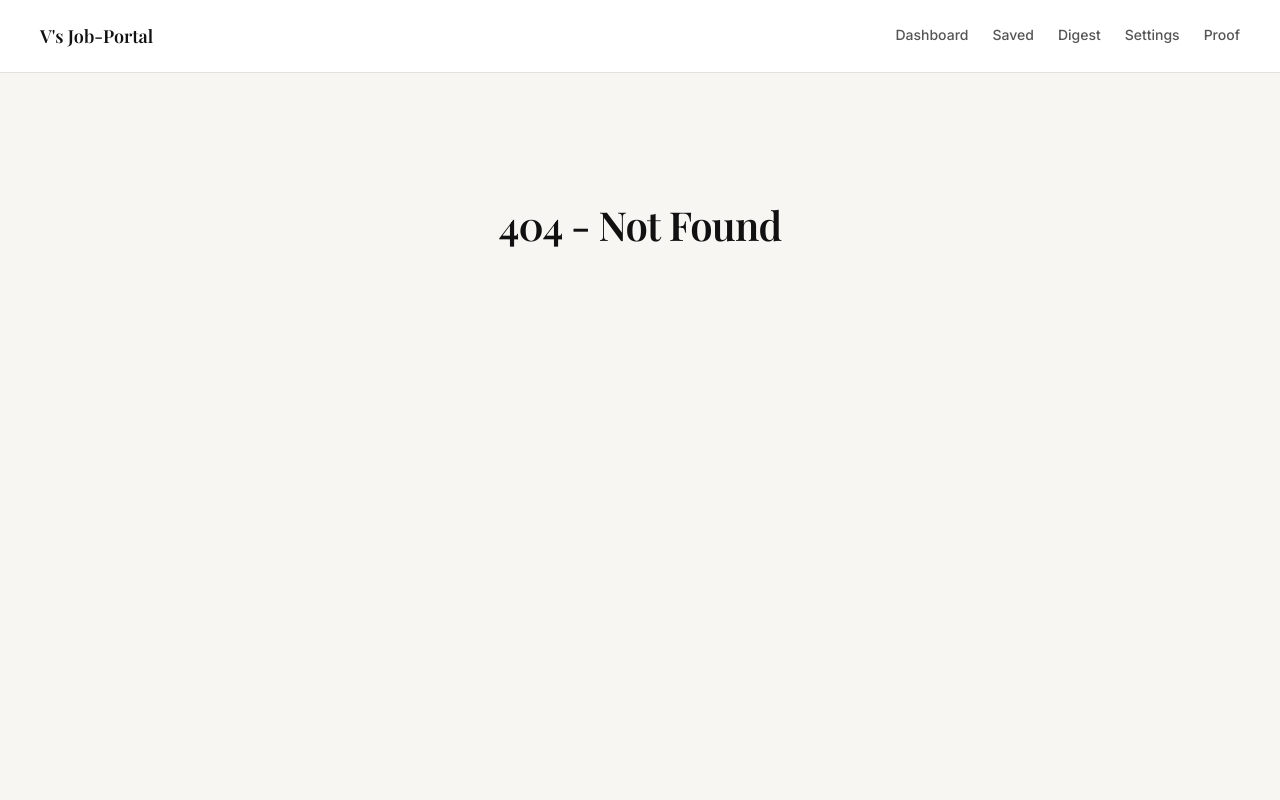
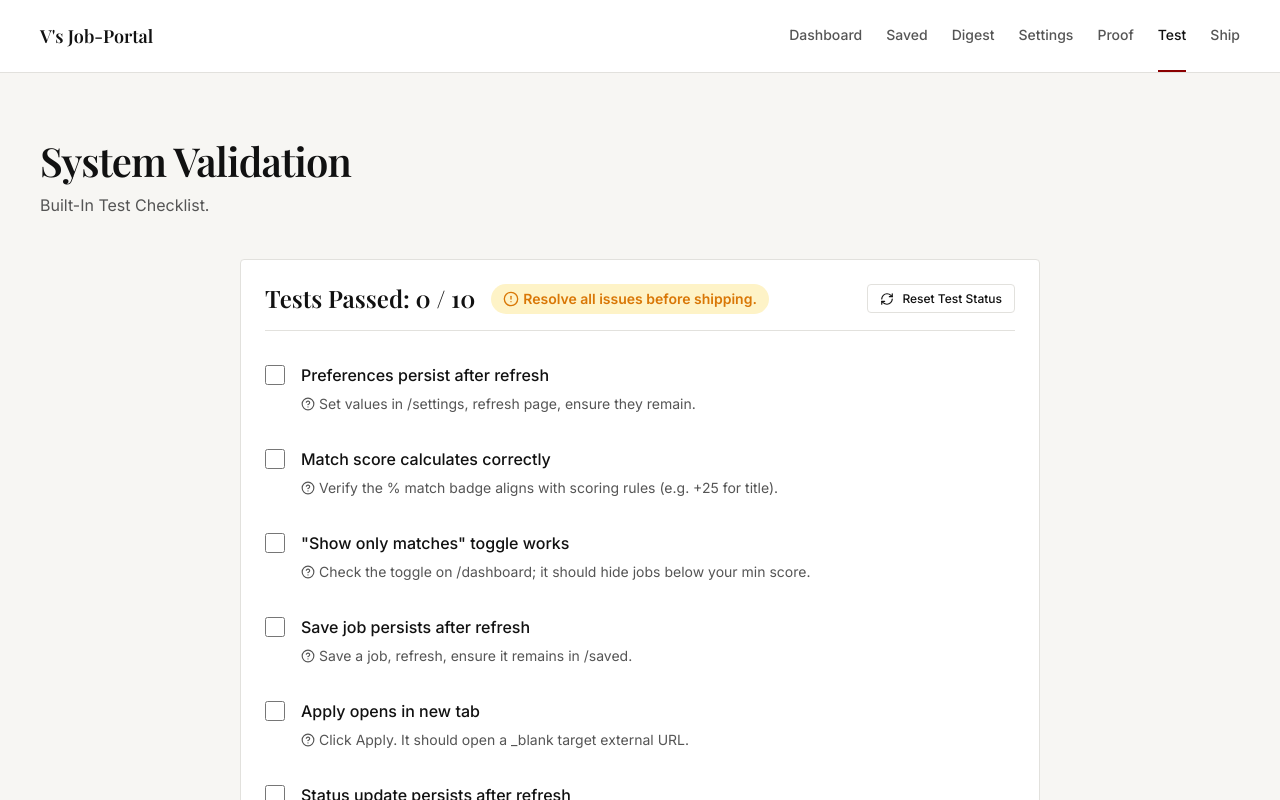
Before and after one commit to VISHALL089/V-s-Job-Portal, a React (Vite) app: page /jt/07-test in a window 1280 px wide. Before the commit this address had no page. Shown: the top 800 px of the page. Built offline with nearby package versions, Linux system fonts and the light colour scheme.

Commit message:
feat: Add Built-In Test Checklist and Ship Lock system

```diff
--- a/src/App.tsx
+++ b/src/App.tsx
@@ -9,6 +9,8 @@ import Settings from './pages/Settings'
 import Saved from './pages/Saved'
 import Digest from './pages/Digest'
 import Proof from './pages/Proof'
+import TestChecklist from './pages/TestChecklist'
+import Ship from './pages/Ship'
 
 // Layout Component holding Top Nav
 const BaseLayout = () => {
@@ -22,12 +24,15 @@ const BaseLayout = () => {
         setIsMobileMenuOpen(false)
     }
 
+    // Determine NavLinks
     const navLinks = [
         { name: 'Dashboard', path: '/dashboard' },
         { name: 'Saved', path: '/saved' },
         { name: 'Digest', path: '/digest' },
         { name: 'Settings', path: '/settings' },
         { name: 'Proof', path: '/proof' },
+        { name: 'Test', path: '/jt/07-test' },
+        { name: 'Ship', path: '/jt/08-ship' },
     ]
 
     return (
@@ -93,6 +98,8 @@ function App() {
                     <Route path="digest" element={<Digest />} />
                     <Route path="settings" element={<Settings />} />
                     <Route path="proof" element={<Proof />} />
+                    <Route path="jt/07-test" element={<TestChecklist />} />
+                    <Route path="jt/08-ship" element={<Ship />} />
 
                     {/* Catch-all for unmatched routes */}
                     <Route path="*" element={
--- /dev/null
+++ b/src/pages/Ship.tsx
@@ -0,0 +1,57 @@
+import { useState, useEffect } from 'react'
+import { Rocket, Lock } from 'lucide-react'
+
+export default function Ship() {
+    const [passedCount, setPassedCount] = useState(0);
+    const totalTests = 10; // Must match TEST_ITEMS length in TestChecklist.tsx
+
+    useEffect(() => {
+        const saved = localStorage.getItem('jobTrackerTests');
+        if (saved) {
+            const parsed = JSON.parse(saved);
+            const count = Object.values(parsed).filter(Boolean).length;
+            setPassedCount(count);
+        }
+    }, []);
+
+    const isUnlocked = passedCount === totalTests;
+
+    return (
+        <div>
+            <div className="context-header" style={{ textAlign: 'left', marginBottom: 'var(--space-40)' }}>
+                <h1 style={{ marginBottom: 'var(--space-8)' }}>Deploy Phase</h1>
+                <p style={{ margin: 0 }}>Launch your KodNest Premium Build System.</p>
+            </div>
+
+            <div className="empty-state" style={{ maxWidth: '600px', margin: '0 auto', padding: 'var(--space-64)' }}>
+                {isUnlocked ? (
+                    <>
+                        <Rocket size={48} color="var(--success-color)" style={{ marginBottom: 'var(--space-24)' }} />
+                        <div style={{ fontSize: '1.5rem', fontWeight: 600, color: 'var(--text-primary)', marginBottom: 'var(--space-8)' }}>
+                            Ship Lock Disengaged.
+                        </div>
+                        <div style={{ fontSize: '1rem', color: 'var(--text-secondary)', marginBottom: 'var(--space-24)' }}>
+                            All 10 tests passed flawlessly. Your premium system is verified.
+                        </div>
+                        <button className="btn btn-primary" style={{ backgroundColor: 'var(--success-color)' }}>
+                            Deploy to Production
+                        </button>
+                    </>
+                ) : (
+                    <>
+                        <Lock size={48} color="var(--warning-color)" style={{ marginBottom: 'var(--space-24)' }} />
+                        <div style={{ fontSize: '1.5rem', fontWeight: 600, color: 'var(--text-primary)', marginBottom: 'var(--space-8)' }}>
+                            Ship Lock Engaged.
+                        </div>
+                        <div style={{ fontSize: '1rem', color: 'var(--text-secondary)', marginBottom: 'var(--space-24)' }}>
+                            You have passed {passedCount} / {totalTests} mandatory checks. Resolve remaining issues to unlock deployment.
+                        </div>
+                        <button className="btn btn-secondary" disabled style={{ opacity: 0.5, cursor: 'not-allowed' }}>
+                            Deploy to Production
+                        </button>
+                    </>
+                )}
+            </div>
+        </div>
+    )
+}
--- /dev/null
+++ b/src/pages/TestChecklist.tsx
@@ -0,0 +1,95 @@
+import { useState, useEffect } from 'react'
+import { CheckCircle, AlertCircle, RefreshCw, HelpCircle } from 'lucide-react'
+
+const TEST_ITEMS = [
+    { id: 't1', label: 'Preferences persist after refresh', help: 'Set values in /settings, refresh page, ensure they remain.' },
+    { id: 't2', label: 'Match score calculates correctly', help: 'Verify the % match badge aligns with scoring rules (e.g. +25 for title).' },
+    { id: 't3', label: '"Show only matches" toggle works', help: 'Check the toggle on /dashboard; it should hide jobs below your min score.' },
+    { id: 't4', label: 'Save job persists after refresh', help: 'Save a job, refresh, ensure it remains in /saved.' },
+    { id: 't5', label: 'Apply opens in new tab', help: 'Click Apply. It should open a _blank target external URL.' },
+    { id: 't6', label: 'Status update persists after refresh', help: 'Change a job to "Applied", refresh, ensure it remains Applied.' },
+    { id: 't7', label: 'Status filter works correctly', help: 'Dropdown filter for Status should accurately parse the current statuses.' },
+    { id: 't8', label: 'Digest generates top 10 by score', help: 'Generate digest. Ensure max 10 jobs appear, sorted highest score first.' },
+    { id: 't9', label: 'Digest persists for the day', help: 'Generate digest, refresh page. It should not ask you to generate again.' },
+    { id: 't10', label: 'No console errors on main pages', help: 'Open DevTools (F12) -> Console. Ensure no red React rendering errors exist.' }
+];
+
+export default function TestChecklist() {
+    const [checkedItems, setCheckedItems] = useState<Record<string, boolean>>({});
+
+    useEffect(() => {
+        const saved = localStorage.getItem('jobTrackerTests');
+        if (saved) {
+            setCheckedItems(JSON.parse(saved));
+        }
+    }, []);
+
+    const handleCheck = (id: string, checked: boolean) => {
+        const updated = { ...checkedItems, [id]: checked };
+        setCheckedItems(updated);
+        localStorage.setItem('jobTrackerTests', JSON.stringify(updated));
+    };
+
+    const handleReset = () => {
+        setCheckedItems({});
+        localStorage.removeItem('jobTrackerTests');
+    };
+
+    const passedCount = Object.values(checkedItems).filter(Boolean).length;
+    const totalCount = TEST_ITEMS.length;
+    const allPassed = passedCount === totalCount;
+
+    return (
+        <div>
+            <div className="context-header" style={{ textAlign: 'left', marginBottom: 'var(--space-40)' }}>
+                <h1 style={{ marginBottom: 'var(--space-8)' }}>System Validation</h1>
+                <p style={{ margin: 0 }}>Built-In Test Checklist.</p>
+            </div>
+
+            <div className="card" style={{ maxWidth: '800px', margin: '0 auto' }}>
+
+                <div style={{ display: 'flex', justifyContent: 'space-between', alignItems: 'center', marginBottom: 'var(--space-24)', paddingBottom: 'var(--space-16)', borderBottom: '1px solid var(--border-color)' }}>
+                    <div style={{ display: 'flex', alignItems: 'center', gap: 'var(--space-16)' }}>
+                        <h2 style={{ margin: 0, fontSize: '1.5rem', fontFamily: 'var(--font-heading)' }}>
+                            Tests Passed: {passedCount} / {totalCount}
+                        </h2>
+                        {allPassed ? (
+                            <span style={{ display: 'flex', alignItems: 'center', gap: '4px', color: 'var(--success-color)', fontSize: '0.875rem', fontWeight: 600, backgroundColor: '#EBF2EE', padding: '4px 12px', borderRadius: '16px' }}>
+                                <CheckCircle size={16} /> Ready for Ship Phase
+                            </span>
+                        ) : (
+                            <span style={{ display: 'flex', alignItems: 'center', gap: '4px', color: 'var(--warning-color)', fontSize: '0.875rem', fontWeight: 600, backgroundColor: '#FEF3C7', padding: '4px 12px', borderRadius: '16px' }}>
+                                <AlertCircle size={16} /> Resolve all issues before shipping.
+                            </span>
+                        )}
+                    </div>
+                    <button className="btn btn-secondary" onClick={handleReset} style={{ fontSize: '0.75rem', padding: '6px 12px' }}>
+                        <RefreshCw size={14} /> Reset Test Status
+                    </button>
+                </div>
+
+                <div style={{ display: 'flex', flexDirection: 'column', gap: 'var(--space-16)' }}>
+                    {TEST_ITEMS.map((item) => (
+                        <label key={item.id} style={{ display: 'flex', alignItems: 'flex-start', gap: 'var(--space-16)', padding: 'var(--space-8) 0', cursor: 'pointer' }}>
+                            <input
+                                type="checkbox"
+                                style={{ width: '20px', height: '20px', accentColor: 'var(--accent-color)', marginTop: '2px' }}
+                                checked={!!checkedItems[item.id]}
+                                onChange={(e) => handleCheck(item.id, e.target.checked)}
+                            />
+                            <div style={{ flex: 1 }}>
+                                <div style={{ fontSize: '1rem', fontWeight: 500, color: checkedItems[item.id] ? 'var(--text-secondary)' : 'var(--text-primary)', textDecoration: checkedItems[item.id] ? 'line-through' : 'none' }}>
+                                    {item.label}
+                                </div>
+                                <div style={{ display: 'flex', alignItems: 'center', gap: '4px', fontSize: '0.875rem', color: 'var(--text-secondary)', marginTop: '4px' }}>
+                                    <HelpCircle size={14} /> {item.help}
+                                </div>
+                            </div>
+                        </label>
+                    ))}
+                </div>
+
+            </div>
+        </div>
+    )
+}
```
